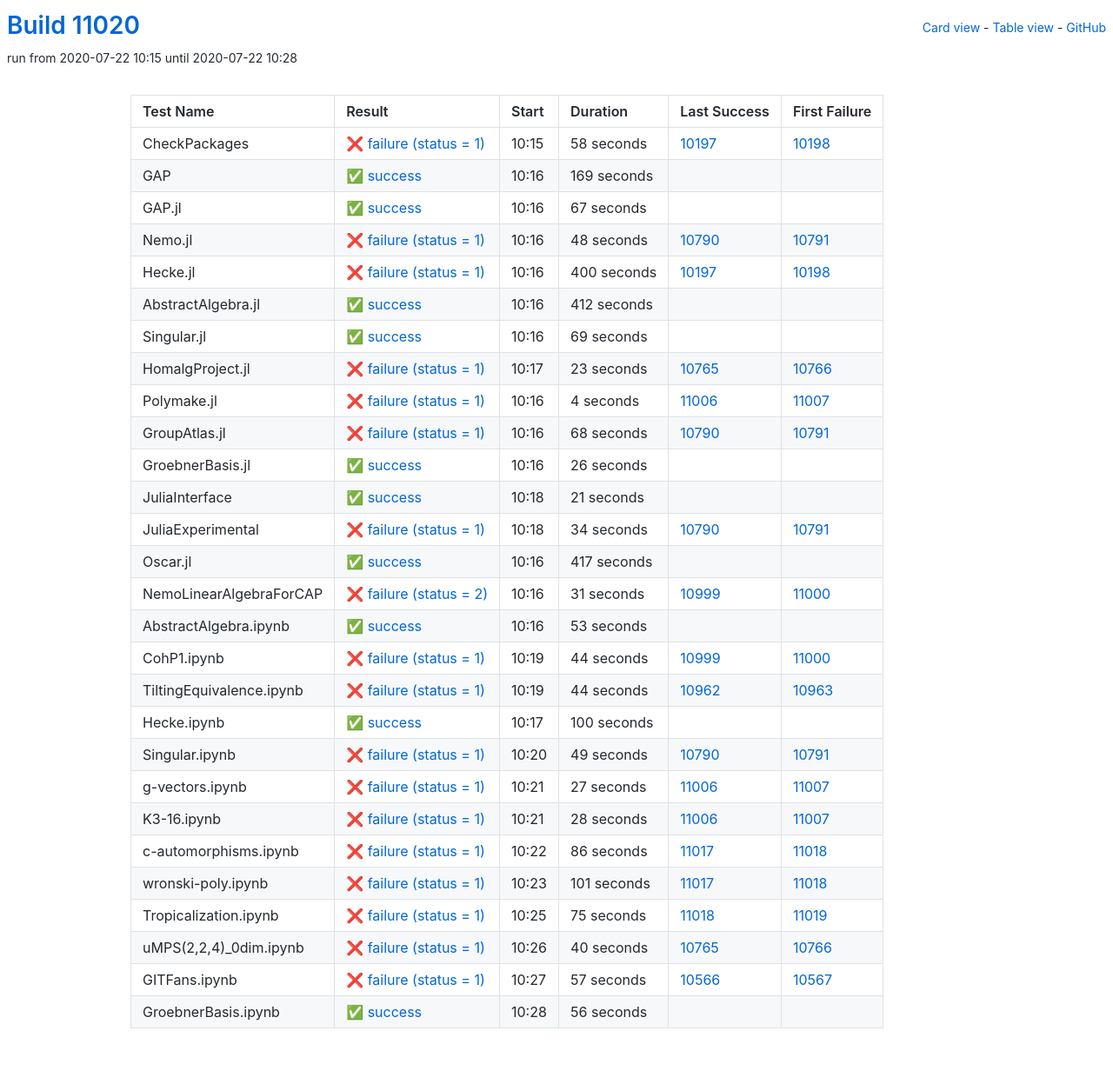
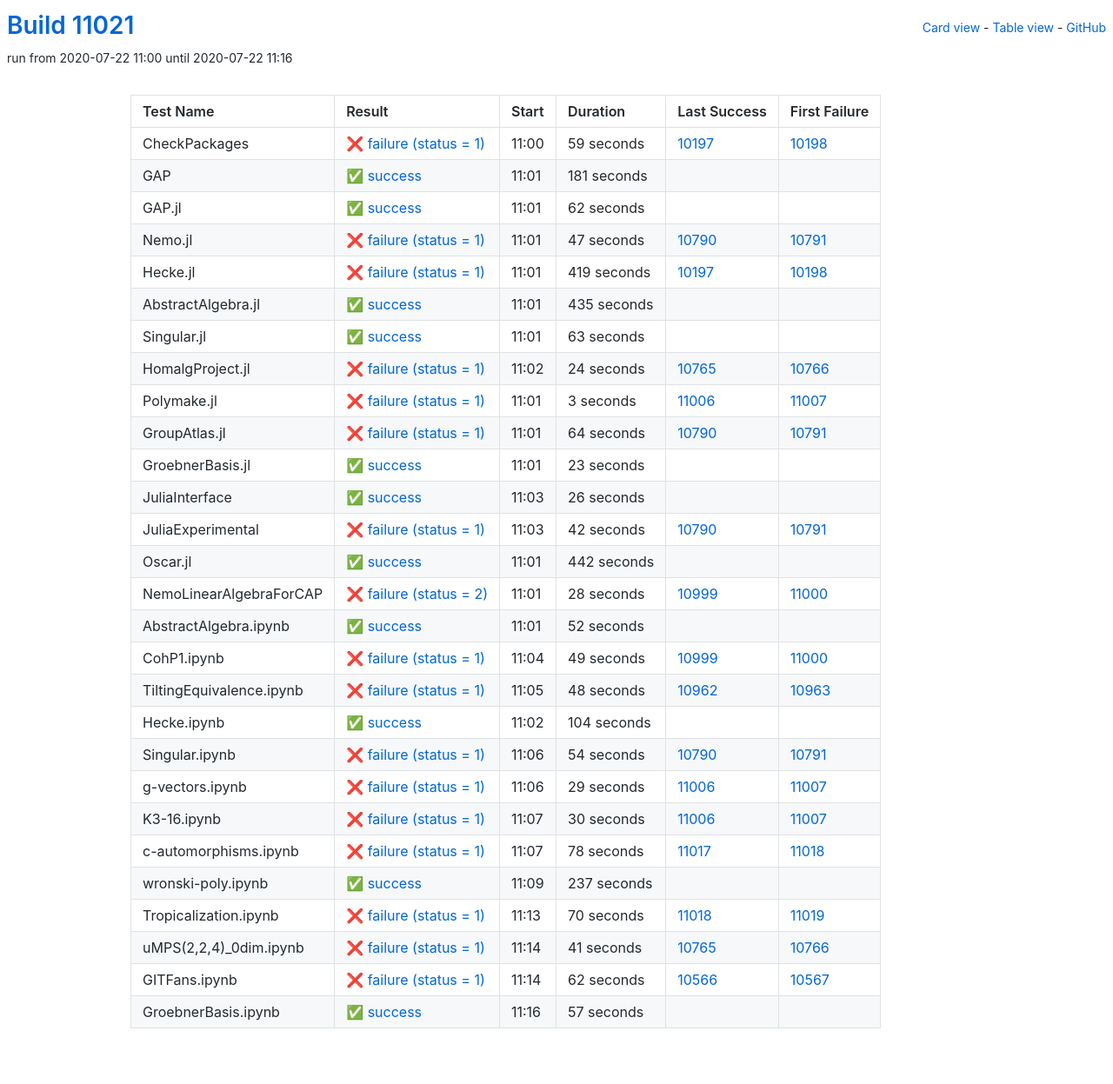
Before and after one commit to oscar-system/oscar-ci-status, a Jekyll site: the page built from table.html, in a window 1280 px wide. Shown: the whole page at 87% size. Built offline with Jekyll 4.4.1, drawn with Linux system fonts in a browser that asks for light colours.

Commit message:
Build #11021

```diff
--- a/_data/ci.yml
+++ b/_data/ci.yml
@@ -1,6 +1,6 @@
 ---
-build: 11020
-build_url: https://oscarci.mathematik.uni-kl.de/job/oscar/11020/
+build: 11021
+build_url: https://oscarci.mathematik.uni-kl.de/job/oscar/11021/
 job: oscar
 organization: oscar-system
 repo: oscar-ci-status
@@ -8,128 +8,140 @@
 tests:
 - name: CheckPackages
   id: checkpackages
-  log: https://oscarci.mathematik.uni-kl.de/job/oscar/11020/artifact/logs/build-11020/CheckPackages.log
-  start: 2020-07-22 10:15
+  log: https://oscarci.mathematik.uni-kl.de/job/oscar/11021/artifact/logs/build-11021/CheckPackages.log
+  start: 2020-07-22 11:00
   success: false
   exitcode: 1
   status: failure
-  duration: 58
+  duration: 59
   last_success: 10197
   last_success_url: https://oscarci.mathematik.uni-kl.de/job/oscar/10197/
   first_failure: 10198
   first_failure_url: https://oscarci.mathematik.uni-kl.de/job/oscar/10198/
 - name: GAP
   id: gap
-  log: https://oscarci.mathematik.uni-kl.de/job/oscar/11020/artifact/logs/build-11020/GAP.log
-  start: 2020-07-22 10:16
+  log: https://oscarci.mathematik.uni-kl.de/job/oscar/11021/artifact/logs/build-11021/GAP.log
+  start: 2020-07-22 11:01
   success: true
   exitcode: 0
   status: success
-  duration: 169
+  duration: 181
   last_success: false
   last_success_url:
   first_failure: false
   first_failure_url:
 - name: GAP.jl
   id: gap-jl
-  log: https://oscarci.mathematik.uni-kl.de/job/oscar/11020/artifact/logs/build-11020/GAP.jl.log
-  start: 2020-07-22 10:16
+  log: https://oscarci.mathematik.uni-kl.de/job/oscar/11021/artifact/logs/build-11021/GAP.jl.log
+  start: 2020-07-22 11:01
   success: true
   exitcode: 0
   status: success
-  duration: 67
+  duration: 62
   last_success: false
   last_success_url:
   first_failure: false
   first_failure_url:
 - name: Nemo.jl
   id: nemo-jl
-  log: https://oscarci.mathematik.uni-kl.de/job/oscar/11020/artifact/logs/build-11020/Nemo.jl.log
-  start: 2020-07-22 10:16
+  log: https://oscarci.mathematik.uni-kl.de/job/oscar/11021/artifact/logs/build-11021/Nemo.jl.log
+  start: 2020-07-22 11:01
   success: false
   exitcode: 1
   status: failure
-  duration: 48
+  duration: 47
   last_success: 10790
   last_success_url: https://oscarci.mathematik.uni-kl.de/job/oscar/10790/
   first_failure: 10791
   first_failure_url: https://oscarci.mathematik.uni-kl.de/job/oscar/10791/
 - name: Hecke.jl
   id: hecke-jl
-  log: https://oscarci.mathematik.uni-kl.de/job/oscar/11020/artifact/logs/build-11020/Hecke.jl.log
-  start: 2020-07-22 10:16
+  log: https://oscarci.mathematik.uni-kl.de/job/oscar/11021/artifact/logs/build-11021/Hecke.jl.log
+  start: 2020-07-22 11:01
   success: false
   exitcode: 1
   status: failure
-  duration: 400
+  duration: 419
   last_success: 10197
   last_success_url: https://oscarci.mathematik.uni-kl.de/job/oscar/10197/
   first_failure: 10198
   first_failure_url: https://oscarci.mathematik.uni-kl.de/job/oscar/10198/
 - name: AbstractAlgebra.jl
   id: abstractalgebra-jl
-  log: https://oscarci.mathematik.uni-kl.de/job/oscar/11020/artifact/logs/build-11020/AbstractAlgebra.jl.log
-  start: 2020-07-22 10:16
+  log: https://oscarci.mathematik.uni-kl.de/job/oscar/11021/artifact/logs/build-11021/AbstractAlgebra.jl.log
+  start: 2020-07-22 11:01
   success: true
   exitcode: 0
   status: success
-  duration: 412
+  duration: 435
   last_success: false
   last_success_url:
   first_failure: false
   first_failure_url:
 - name: Singular.jl
   id: singular-jl
-  log: https://oscarci.mathematik.uni-kl.de/job/oscar/11020/artifact/logs/build-11020/Singular.jl.log
-  start: 2020-07-22 10:16
+  log: https://oscarci.mathematik.uni-kl.de/job/oscar/11021/artifact/logs/build-11021/Singular.jl.log
+  start: 2020-07-22 11:01
   success: true
   exitcode: 0
   status: success
-  duration: 69
+  duration: 63
   last_success: false
   last_success_url:
   first_failure: false
   first_failure_url:
 - name: HomalgProject.jl
   id: homalgproject-jl
-  log: https://oscarci.mathematik.uni-kl.de/job/oscar/11020/artifact/logs/build-11020/HomalgProject.jl.log
-  start: 2020-07-22 10:17
+  log: https://oscarci.mathematik.uni-kl.de/job/oscar/11021/artifact/logs/build-11021/HomalgProject.jl.log
+  start: 2020-07-22 11:02
   success: false
   exitcode: 1
   status: failure
-  duration: 23
+  duration: 24
   last_success: 10765
   last_success_url: https://oscarci.mathematik.uni-kl.de/job/oscar/10765/
   first_failure: 10766
   first_failure_url: https://oscarci.mathematik.uni-kl.de/job/oscar/10766/
 - name: Polymake.jl
   id: polymake-jl
-  log: https://oscarci.mathematik.uni-kl.de/job/oscar/11020/artifact/logs/build-11020/Polymake.jl.log
-  start: 2020-07-22 10:16
+  log: https://oscarci.mathematik.uni-kl.de/job/oscar/11021/artifact/logs/build-11021/Polymake.jl.log
+  start: 2020-07-22 11:01
   success: false
   exitcode: 1
   status: failure
-  duration: 4
+  duration: 3
   last_success: 11006
   last_success_url: https://oscarci.mathematik.uni-kl.de/job/oscar/11006/
   first_failure: 11007
   first_failure_url: https://oscarci.mathematik.uni-kl.de/job/oscar/11007/
 - name: GroupAtlas.jl
   id: groupatlas-jl
-  log: https://oscarci.mathematik.uni-kl.de/job/oscar/11020/artifact/logs/build-11020/GroupAtlas.jl.log
-  start: 2020-07-22 10:16
+  log: https://oscarci.mathematik.uni-kl.de/job/oscar/11021/artifact/logs/build-11021/GroupAtlas.jl.log
+  start: 2020-07-22 11:01
   success: false
   exitcode: 1
   status: failure
-  duration: 68
+  duration: 64
   last_success: 10790
   last_success_url: https://oscarci.mathematik.uni-kl.de/job/oscar/10790/
   first_failure: 10791
   first_failure_url: https://oscarci.mathematik.uni-kl.de/job/oscar/10791/
 - name: GroebnerBasis.jl
   id: groebnerbasis-jl
-  log: https://oscarci.mathematik.uni-kl.de/job/oscar/11020/artifact/logs/build-11020/GroebnerBasis.jl.log
-  start: 2020-07-22 10:16
+  log: https://oscarci.mathematik.uni-kl.de/job/oscar/11021/artifact/logs/build-11021/GroebnerBasis.jl.log
+  start: 2020-07-22 11:01
+  success: true
+  exitcode: 0
+  status: success
+  duration: 23
+  last_success: false
+  last_success_url:
+  first_failure: false
+  first_failure_url:
+- name: JuliaInterface
+  id: juliainterface
+  log: https://oscarci.mathematik.uni-kl.de/job/oscar/11021/artifact/logs/build-11021/JuliaInterface.log
+  start: 2020-07-22 11:03
   success: true
   exitcode: 0
   status: success
@@ -138,206 +150,194 @@
   last_success_url:
   first_failure: false
   first_failure_url:
-- name: JuliaInterface
-  id: juliainterface
-  log: https://oscarci.mathematik.uni-kl.de/job/oscar/11020/artifact/logs/build-11020/JuliaInterface.log
-  start: 2020-07-22 10:18
-  success: true
-  exitcode: 0
-  status: success
-  duration: 21
-  last_success: false
-  last_success_url:
-  first_failure: false
-  first_failure_url:
 - name: JuliaExperimental
   id: juliaexperimental
-  log: https://oscarci.mathematik.uni-kl.de/job/oscar/11020/artifact/logs/build-11020/JuliaExperimental.log
-  start: 2020-07-22 10:18
+  log: https://oscarci.mathematik.uni-kl.de/job/oscar/11021/artifact/logs/build-11021/JuliaExperimental.log
+  start: 2020-07-22 11:03
   success: false
   exitcode: 1
   status: failure
-  duration: 34
+  duration: 42
   last_success: 10790
   last_success_url: https://oscarci.mathematik.uni-kl.de/job/oscar/10790/
   first_failure: 10791
   first_failure_url: https://oscarci.mathematik.uni-kl.de/job/oscar/10791/
 - name: Oscar.jl
   id: oscar-jl
-  log: https://oscarci.mathematik.uni-kl.de/job/oscar/11020/artifact/logs/build-11020/Oscar.jl.log
-  start: 2020-07-22 10:16
+  log: https://oscarci.mathematik.uni-kl.de/job/oscar/11021/artifact/logs/build-11021/Oscar.jl.log
+  start: 2020-07-22 11:01
   success: true
   exitcode: 0
   status: success
-  duration: 417
+  duration: 442
   last_success: false
   last_success_url:
   first_failure: false
   first_failure_url:
 - name: NemoLinearAlgebraForCAP
   id: nemolinearalgebraforcap
-  log: https://oscarci.mathematik.uni-kl.de/job/oscar/11020/artifact/logs/build-11020/NemoLinearAlgebraForCAP.log
-  start: 2020-07-22 10:16
+  log: https://oscarci.mathematik.uni-kl.de/job/oscar/11021/artifact/logs/build-11021/NemoLinearAlgebraForCAP.log
+  start: 2020-07-22 11:01
   success: false
   exitcode: 2
   status: failure
-  duration: 31
+  duration: 28
   last_success: 10999
   last_success_url: https://oscarci.mathematik.uni-kl.de/job/oscar/10999/
   first_failure: 11000
   first_failure_url: https://oscarci.mathematik.uni-kl.de/job/oscar/11000/
 - name: AbstractAlgebra.ipynb
   id: abstractalgebra-ipynb
-  log: https://oscarci.mathematik.uni-kl.de/job/oscar/11020/artifact/logs/build-11020/AbstractAlgebra.ipynb.log
-  start: 2020-07-22 10:16
+  log: https://oscarci.mathematik.uni-kl.de/job/oscar/11021/artifact/logs/build-11021/AbstractAlgebra.ipynb.log
+  start: 2020-07-22 11:01
   success: true
   exitcode: 0
   status: success
-  duration: 53
+  duration: 52
   last_success: false
   last_success_url:
   first_failure: false
   first_failure_url:
 - name: CohP1.ipynb
   id: cohp1-ipynb
-  log: https://oscarci.mathematik.uni-kl.de/job/oscar/11020/artifact/logs/build-11020/CohP1.ipynb.log
-  start: 2020-07-22 10:19
+  log: https://oscarci.mathematik.uni-kl.de/job/oscar/11021/artifact/logs/build-11021/CohP1.ipynb.log
+  start: 2020-07-22 11:04
   success: false
   exitcode: 1
   status: failure
-  duration: 44
+  duration: 49
   last_success: 10999
   last_success_url: https://oscarci.mathematik.uni-kl.de/job/oscar/10999/
   first_failure: 11000
   first_failure_url: https://oscarci.mathematik.uni-kl.de/job/oscar/11000/
 - name: TiltingEquivalence.ipynb
   id: tiltingequivalence-ipynb
-  log: https://oscarci.mathematik.uni-kl.de/job/oscar/11020/artifact/logs/build-11020/TiltingEquivalence.ipynb.log
-  start: 2020-07-22 10:19
+  log: https://oscarci.mathematik.uni-kl.de/job/oscar/11021/artifact/logs/build-11021/TiltingEquivalence.ipynb.log
+  start: 2020-07-22 11:05
   success: false
   exitcode: 1
   status: failure
-  duration: 44
+  duration: 48
   last_success: 10962
   last_success_url: https://oscarci.mathematik.uni-kl.de/job/oscar/10962/
   first_failure: 10963
   first_failure_url: https://oscarci.mathematik.uni-kl.de/job/oscar/10963/
 - name: Hecke.ipynb
   id: hecke-ipynb
-  log: https://oscarci.mathematik.uni-kl.de/job/oscar/11020/artifact/logs/build-11020/Hecke.ipynb.log
-  start: 2020-07-22 10:17
+  log: https://oscarci.mathematik.uni-kl.de/job/oscar/11021/artifact/logs/build-11021/Hecke.ipynb.log
+  start: 2020-07-22 11:02
   success: true
   exitcode: 0
   status: success
-  duration: 100
+  duration: 104
   last_success: false
   last_success_url:
   first_failure: false
   first_failure_url:
 - name: Singular.ipynb
   id: singular-ipynb
-  log: https://oscarci.mathematik.uni-kl.de/job/oscar/11020/artifact/logs/build-11020/Singular.ipynb.log
-  start: 2020-07-22 10:20
+  log: https://oscarci.mathematik.uni-kl.de/job/oscar/11021/artifact/logs/build-11021/Singular.ipynb.log
+  start: 2020-07-22 11:06
   success: false
   exitcode: 1
   status: failure
-  duration: 49
+  duration: 54
   last_success: 10790
   last_success_url: https://oscarci.mathematik.uni-kl.de/job/oscar/10790/
   first_failure: 10791
   first_failure_url: https://oscarci.mathematik.uni-kl.de/job/oscar/10791/
 - name: g-vectors.ipynb
   id: g-vectors-ipynb
-  log: https://oscarci.mathematik.uni-kl.de/job/oscar/11020/artifact/logs/build-11020/g-vectors.ipynb.log
-  start: 2020-07-22 10:21
+  log: https://oscarci.mathematik.uni-kl.de/job/oscar/11021/artifact/logs/build-11021/g-vectors.ipynb.log
+  start: 2020-07-22 11:06
   success: false
   exitcode: 1
   status: failure
-  duration: 27
+  duration: 29
   last_success: 11006
   last_success_url: https://oscarci.mathematik.uni-kl.de/job/oscar/11006/
   first_failure: 11007
   first_failure_url: https://oscarci.mathematik.uni-kl.de/job/oscar/11007/
 - name: K3-16.ipynb
   id: k3-16-ipynb
-  log: https://oscarci.mathematik.uni-kl.de/job/oscar/11020/artifact/logs/build-11020/K3-16.ipynb.log
-  start: 2020-07-22 10:21
+  log: https://oscarci.mathematik.uni-kl.de/job/oscar/11021/artifact/logs/build-11021/K3-16.ipynb.log
+  start: 2020-07-22 11:07
   success: false
   exitcode: 1
   status: failure
-  duration: 28
+  duration: 30
   last_success: 11006
   last_success_url: https://oscarci.mathematik.uni-kl.de/job/oscar/11006/
   first_failure: 11007
   first_failure_url: https://oscarci.mathematik.uni-kl.de/job/oscar/11007/
 - name: c-automorphisms.ipynb
   id: c-automorphisms-ipynb
-  log: https://oscarci.mathematik.uni-kl.de/job/oscar/11020/artifact/logs/build-11020/c-automorphisms.ipynb.log
-  start: 2020-07-22 10:22
+  log: https://oscarci.mathematik.uni-kl.de/job/oscar/11021/artifact/logs/build-11021/c-automorphisms.ipynb.log
+  start: 2020-07-22 11:07
   success: false
   exitcode: 1
   status: failure
-  duration: 86
+  duration: 78
   last_success: 11017
   last_success_url: https://oscarci.mathematik.uni-kl.de/job/oscar/11017/
   first_failure: 11018
   first_failure_url: https://oscarci.mathematik.uni-kl.de/job/oscar/11018/
 - name: wronski-poly.ipynb
   id: wronski-poly-ipynb
-  log: https://oscarci.mathematik.uni-kl.de/job/oscar/11020/artifact/logs/build-11020/wronski-poly.ipynb.log
-  start: 2020-07-22 10:23
+  log: https://oscarci.mathematik.uni-kl.de/job/oscar/11021/artifact/logs/build-11021/wronski-poly.ipynb.log
+  start: 2020-07-22 11:09
+  success: true
+  exitcode: 0
+  status: success
+  duration: 237
+  last_success: false
+  last_success_url:
+  first_failure: false
+  first_failure_url:
+- name: Tropicalization.ipynb
+  id: tropicalization-ipynb
+  log: https://oscarci.mathematik.uni-kl.de/job/oscar/11021/artifact/logs/build-11021/Tropicalization.ipynb.log
+  start: 2020-07-22 11:13
   success: false
   exitcode: 1
   status: failure
-  duration: 101
-  last_success: 11017
-  last_success_url: https://oscarci.mathematik.uni-kl.de/job/oscar/11017/
-  first_failure: 11018
-  first_failure_url: https://oscarci.mathematik.uni-kl.de/job/oscar/11018/
-- name: Tropicalization.ipynb
-  id: tropicalization-ipynb
-  log: https://oscarci.mathematik.uni-kl.de/job/oscar/11020/artifact/logs/build-11020/Tropicalization.ipynb.log
-  start: 2020-07-22 10:25
-  success: false
-  exitcode: 1
-  status: failure
-  duration: 75
+  duration: 70
   last_success: 11018
   last_success_url: https://oscarci.mathematik.uni-kl.de/job/oscar/11018/
   first_failure: 11019
   first_failure_url: https://oscarci.mathematik.uni-kl.de/job/oscar/11019/
 - name: uMPS(2,2,4)_0dim.ipynb
   id: umps-2-2-4-0dim-ipynb
-  log: https://oscarci.mathematik.uni-kl.de/job/oscar/11020/artifact/logs/build-11020/uMPS-2-2-4-_0dim.ipynb.log
-  start: 2020-07-22 10:26
+  log: https://oscarci.mathematik.uni-kl.de/job/oscar/11021/artifact/logs/build-11021/uMPS-2-2-4-_0dim.ipynb.log
+  start: 2020-07-22 11:14
   success: false
   exitcode: 1
   status: failure
-  duration: 40
+  duration: 41
   last_success: 10765
   last_success_url: https://oscarci.mathematik.uni-kl.de/job/oscar/10765/
   first_failure: 10766
   first_failure_url: https://oscarci.mathematik.uni-kl.de/job/oscar/10766/
 - name: GITFans.ipynb
   id: gitfans-ipynb
-  log: https://oscarci.mathematik.uni-kl.de/job/oscar/11020/artifact/logs/build-11020/GITFans.ipynb.log
-  start: 2020-07-22 10:27
+  log: https://oscarci.mathematik.uni-kl.de/job/oscar/11021/artifact/logs/build-11021/GITFans.ipynb.log
+  start: 2020-07-22 11:14
   success: false
   exitcode: 1
   status: failure
-  duration: 57
+  duration: 62
   last_success: 10566
   last_success_url: https://oscarci.mathematik.uni-kl.de/job/oscar/10566/
   first_failure: 10567
   first_failure_url: https://oscarci.mathematik.uni-kl.de/job/oscar/10567/
 - name: GroebnerBasis.ipynb
   id: groebnerbasis-ipynb
-  log: https://oscarci.mathematik.uni-kl.de/job/oscar/11020/artifact/logs/build-11020/GroebnerBasis.ipynb.log
-  start: 2020-07-22 10:28
+  log: https://oscarci.mathematik.uni-kl.de/job/oscar/11021/artifact/logs/build-11021/GroebnerBasis.ipynb.log
+  start: 2020-07-22 11:16
   success: true
   exitcode: 0
   status: success
-  duration: 56
+  duration: 57
   last_success: false
   last_success_url:
   first_failure: false
```
Also changed, not shown: README.md.
